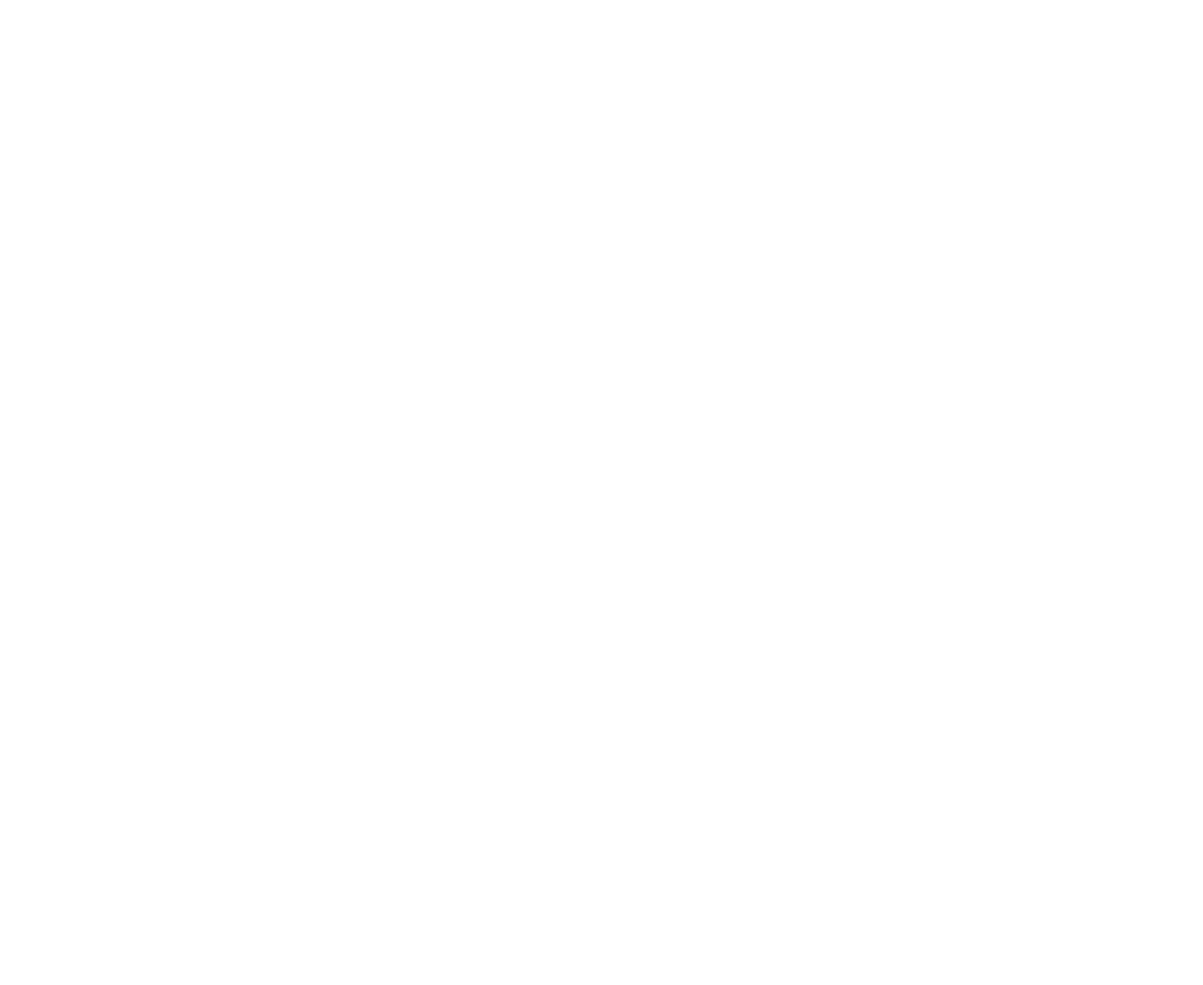
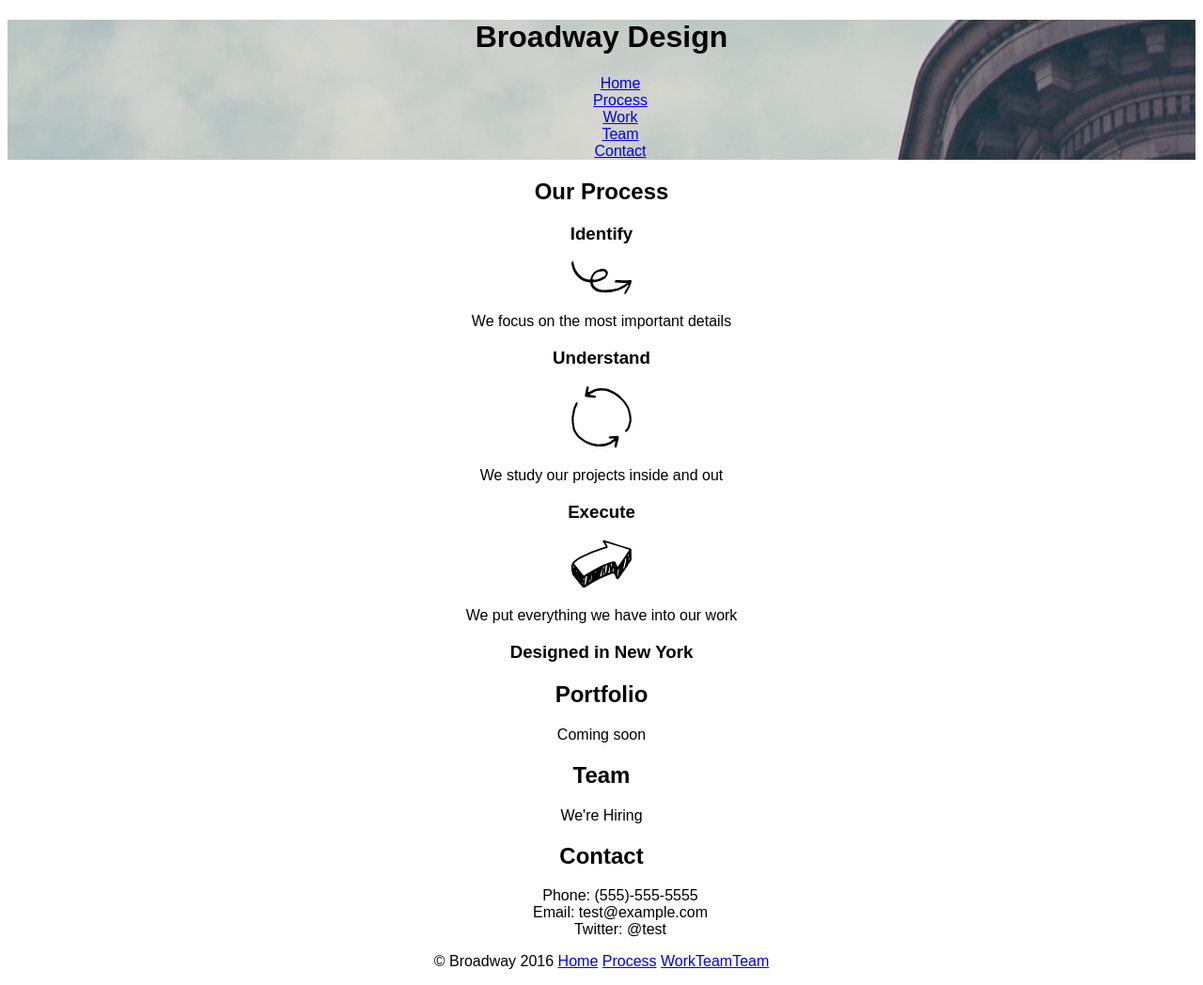
Before and after one commit to GwenStewart/broadway, a plain HTML site: page index.html in a window 1280 px wide. Shown: the whole page at 94% size. Before the commit the page ends 800 px from the top, so only its background shows below. Drawn offline with Linux system fonts and the light colour scheme.

Commit message:
initial content populated

```diff
--- a/index.html
+++ b/index.html
@@ -0,0 +1,87 @@
+<!DOCTYPE html>
+<html>
+  <head>
+    <meta charset="utf-8">
+    <title>Broadway Design</title>
+    <link href="./resources/css/style.css" type="text/css" rel="stylesheet">
+  </head>
+
+  <body>
+    <a name="top"></a>
+
+    <!-- Main banner -->
+
+    <div class="main-banner">
+      <h1>Broadway Design</h1>
+      <nav>
+        <ul>
+          <li><a href=#top>Home</a></li>
+          <li><a href=#process>Process</a></li>
+          <li><a href=#work>Work</a></li>
+          <li><a href=#team>Team</a></li>
+          <li><a href=#contact>Contact</a></li>
+        </ul>
+      </nav>
+    </div>
+
+    <!-- Process section -->
+
+    <div id=process>
+      <h2>Our Process</h2>
+      <div class="Identify">
+        <h3>Identify</h3>
+        <img src="./resources/images/identify.svg"/>
+        <p>We focus on the most important details</p>
+      </div>
+      <div class="understand">
+        <h3>Understand</h3>
+        <img src="./resources/images/understand.svg"/>
+        <p>We study our projects inside and out</p>
+      </div>
+      <div class="execute">
+        <h3>Execute</h3>
+        <img src="./resources/images/execute.svg"/>
+        <p>We put everything we have into our work</p>
+      </div>
+    </div>
+
+    <!-- Second banner -->
+
+    <div class="banner2">
+      <h3>Designed in New York</h3>
+    </div>
+
+    <!-- Portfolio -->
+
+    <div id=work>
+      <h2>Portfolio</h2>
+      <p>Coming soon</p>
+    </div>
+
+    <!-- Team -->
+
+    <div id=team>
+      <h2>Team</h2>
+      <p>We're Hiring</p>
+    </div>
+
+    <!-- Contact -->
+
+    <div id=contact>
+      <h2>Contact</h2>
+      <ul>
+        <li>Phone: (555)-555-5555</li>
+        <li>Email: test@example.com</li>
+        <li>Twitter: @test</li>
+      </ul>
+    </div>
+
+    <!-- Footer -->
+
+    <div class="footer">
+      <p>&copy Broadway 2016 <a href=#top>Home</a> <a href=#process>Process</a>
+        <a href=#work>Work</a><a href=#team>Team</a><a href=#team>Team</a></p>
+    </div>
+
+  </body>
+</html>
--- a/resources/css/style.css
+++ b/resources/css/style.css
@@ -1,3 +1,17 @@
+html {
+  text-align: center;
+  font-family: sans-serif;
+  font: Helvetica;
+}
+
 h1 {
 
 }
+
+.main-banner {
+  background-image: url(../../resources/images/the-flatiron-building.png);
+}
+
+ul {
+  list-style: none;
+}
```
Also changed, not shown: resources/images/execute.svg (added), resources/images/identify.svg (added), resources/images/the-flatiron-building.png (added), resources/images/understand.svg (added).
